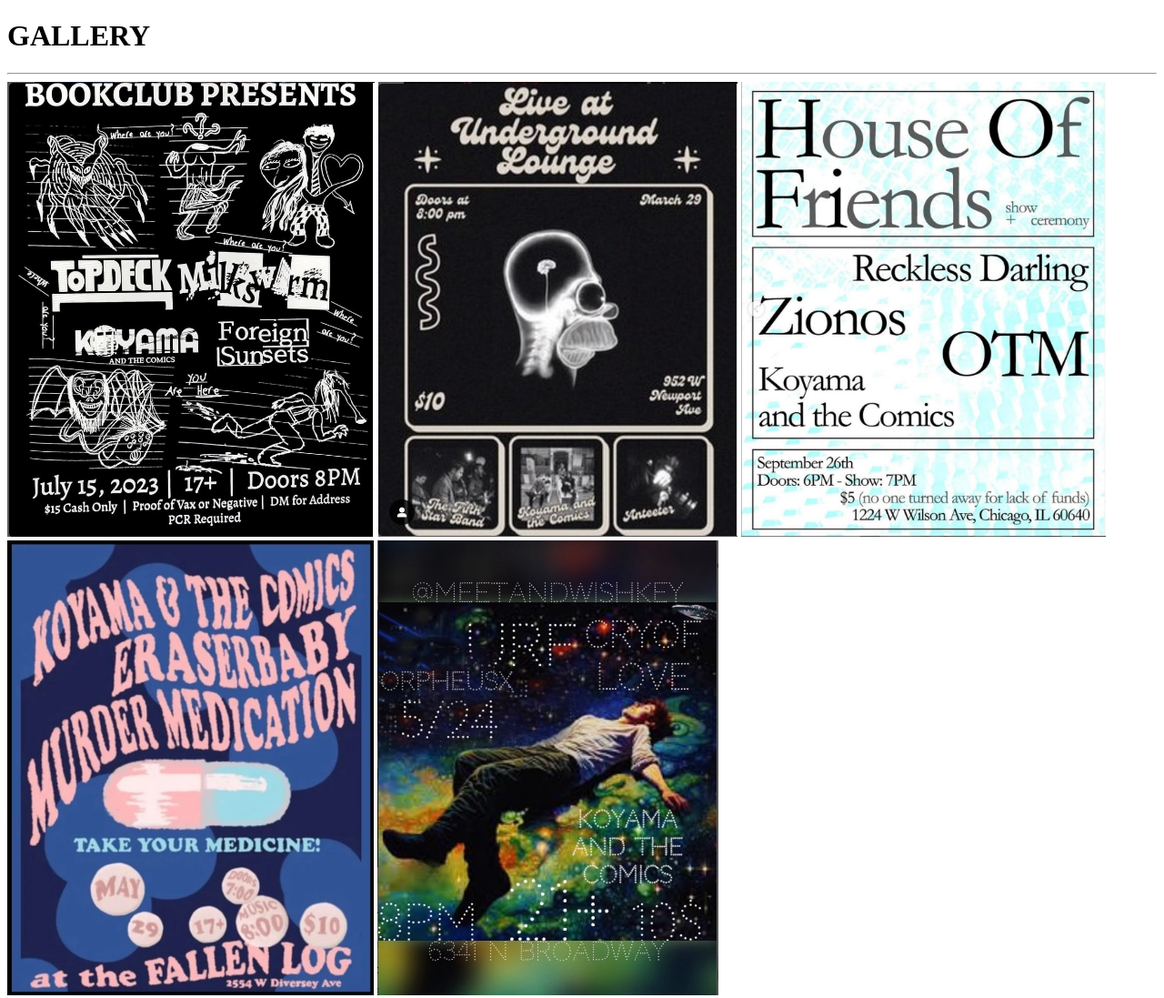
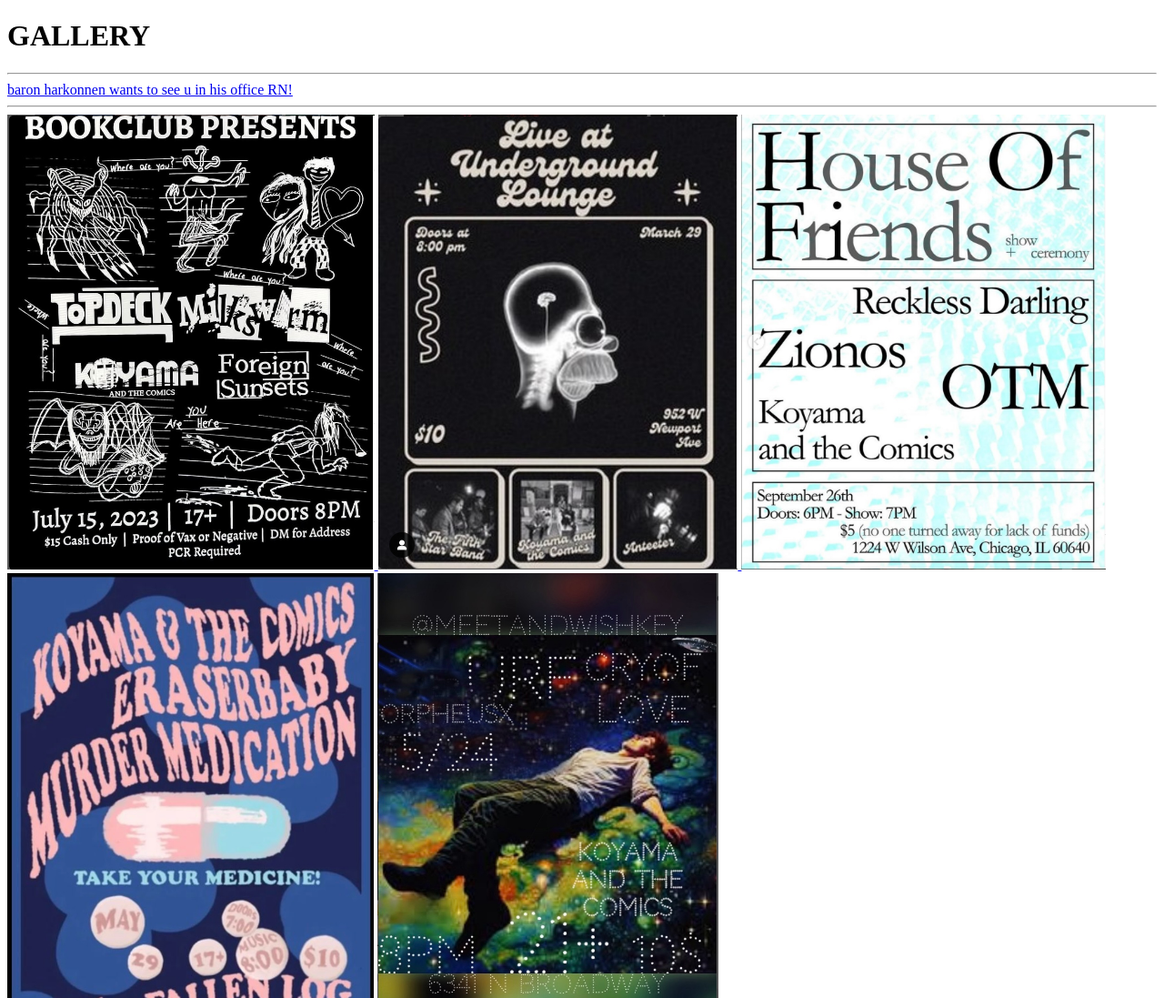
Before and after one commit to Koyamaandcomics/Koyamaandcomics, a plain HTML site: page Gallery.html in a window 1280 px wide. Shown: the top 1097 px of the page at 91% size. Drawn offline with Linux system fonts and the light colour scheme.

Commit message:
Update Gallery.html

```diff
--- a/Gallery.html
+++ b/Gallery.html
@@ -7,6 +7,9 @@
 </head>
 <body>
     <h1>GALLERY</h1>
+    <hr>
+    <a href="https://koyamaandcomics.github.io/Koyamaandcomics/">
+    baron harkonnen wants to see u in his office RN!
     <hr>
     <img src="IMAGES/bookclub.jpg" height="500">
     <img src="IMAGES/undergroundlounge.jpg" height="500">
```
